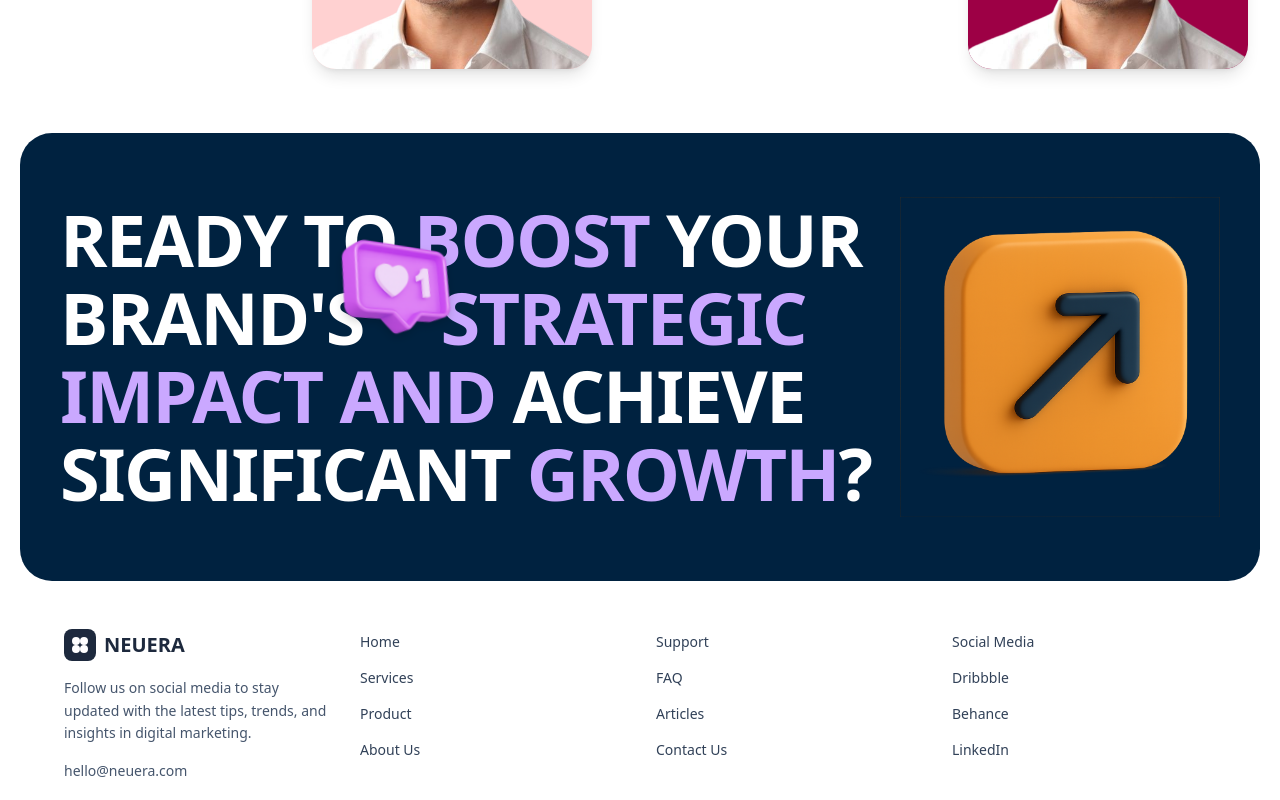
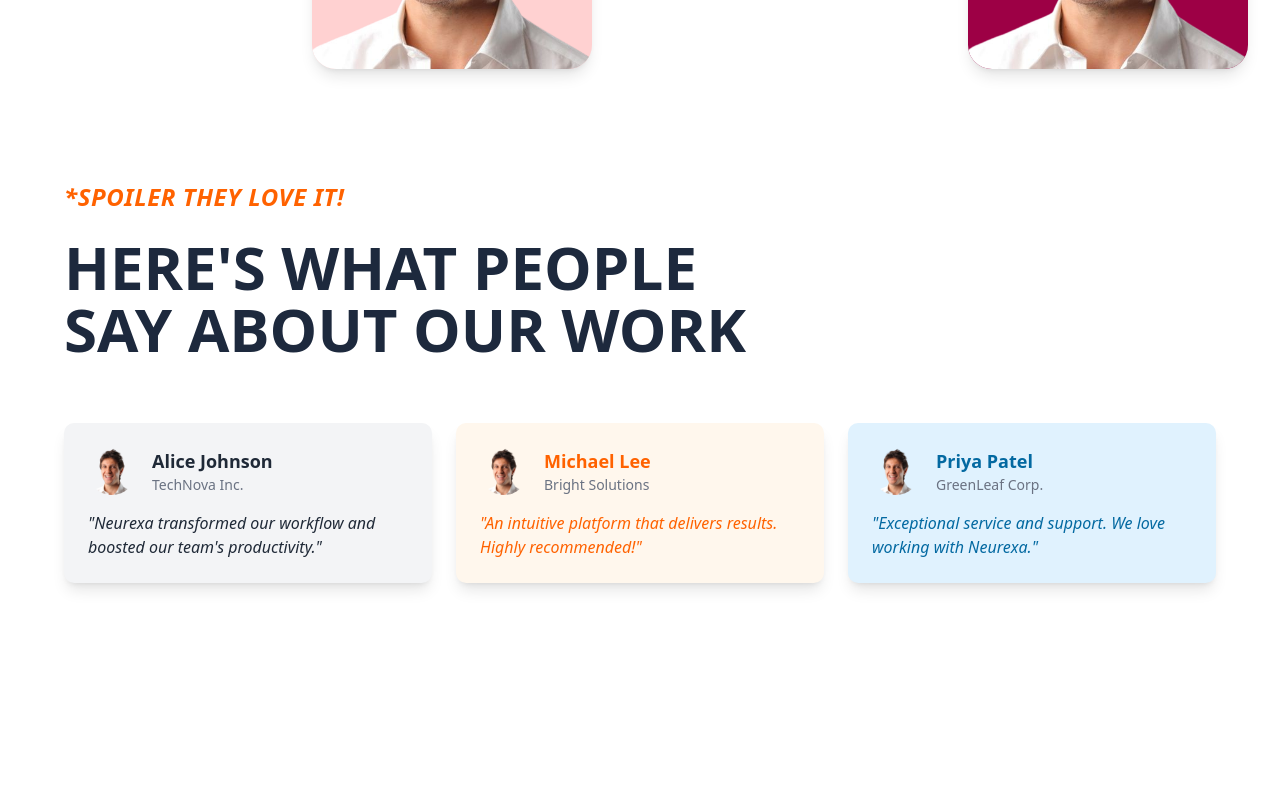
Before and after one commit to Shivam-Prajapati-59/Neurexa_Landing, a Next.js app: page / in a window 1280 px wide. Shown: the part 5540-6340 px from the top of the page. Built offline with nearby package versions, Linux system fonts and the light colour scheme.

Commit message:
Added Feedback section

```diff
--- a/src/app/page.tsx
+++ b/src/app/page.tsx
@@ -1,6 +1,7 @@
 "use client";
 import CreatorsPage from "@/components/CreatorsPage";
 import FeatureSection from "@/components/FeatureSection";
+import FeedbackSection from "@/components/FeedbackSection";
 import Footer from "@/components/Footer";
 import HeroSection from "@/components/HeroSection";
 import NameCarousel from "@/components/NameCarousel";
@@ -20,6 +21,7 @@ export default function Home() {
       <ProjectSection />
       <TaglinePage />
       <CreatorsPage />
+      <FeedbackSection />
       <Footer />
 
       {/* <h1 className=" text-gray-900 text-8xl">
--- /dev/null
+++ b/src/components/FeedbackSection.tsx
@@ -0,0 +1,87 @@
+import { b } from "framer-motion/client";
+import React from "react";
+import { text } from "stream/consumers";
+
+const FeedBack = [
+  {
+    quote:
+      "Neurexa transformed our workflow and boosted our team's productivity.",
+    company: "TechNova Inc.",
+    Image: "/john.png",
+    name: "Alice Johnson",
+    bgColor: "#f3f4f6",
+    textColor: "#1f2937",
+  },
+  {
+    quote: "An intuitive platform that delivers results. Highly recommended!",
+    company: "Bright Solutions",
+    Image: "/john.png",
+    name: "Michael Lee",
+    bgColor: "#fff7ed",
+    textColor: "#ff6200",
+  },
+  {
+    quote: "Exceptional service and support. We love working with Neurexa.",
+    company: "GreenLeaf Corp.",
+    Image: "/john.png",
+    name: "Priya Patel",
+    bgColor: "#e0f2fe",
+    textColor: "#0369a1",
+  },
+];
+
+const FeedbackSection = () => {
+  return (
+    <div className=" px-8 md:px-16 lg:px-24 xl:px-16 pt-8 lg:pt-12  min-h-screen bg-white">
+      <div className="max-w-7xl mx-auto">
+        <div className="grid grid-cols-1 lg:grid-cols-12 gap-6 lg:gap-8 xl:gap-12 items-start lg:items-center mb-12 lg:mb-16">
+          <div className="lg:col-span-7 xl:col-span-8">
+            <div className="mb-4 lg:mb-6">
+              <span className="text-base sm:text-lg md:text-xl lg:text-2xl text-[#ff6200] font-bold italic tracking-wide">
+                *SPOILER THEY LOVE IT!
+              </span>
+            </div>
+            <div className="space-y-0.5 sm:space-y-1 lg:space-y-0.5">
+              <div className="flex flex-wrap items-baseline font-black uppercase text-2xl sm:text-3xl md:text-4xl lg:text-5xl xl:text-6xl gap-2 sm:gap-3 lg:gap-4">
+                <span className="text-slate-800">Here's what people </span>
+              </div>
+              <div className="flex flex-wrap items-baseline font-black uppercase text-2xl sm:text-3xl md:text-4xl lg:text-5xl xl:text-6xl gap-2 sm:gap-3 lg:gap-4">
+                <span className="text-slate-800">Say About Our Work </span>
+              </div>
+            </div>
+          </div>
+        </div>
+      </div>
+
+      <div className="max-w-7xl mx-auto ">
+        <div className="grid grid-cols-1 sm:grid-cols-2 lg:grid-cols-3 gap-6">
+          {FeedBack.map((feedback, index) => (
+            <div
+              key={index}
+              className="p-6 rounded-lg shadow-lg"
+              style={{
+                backgroundColor: feedback.bgColor,
+                color: feedback.textColor,
+              }}
+            >
+              <div className="flex items-center mb-4">
+                <img
+                  src={feedback.Image}
+                  alt={feedback.name}
+                  className="w-12 h-12 rounded-full mr-4"
+                />
+                <div>
+                  <h3 className="text-lg font-semibold">{feedback.name}</h3>
+                  <p className="text-sm text-gray-500">{feedback.company}</p>
+                </div>
+              </div>
+              <p className="text-base italic">"{feedback.quote}"</p>
+            </div>
+          ))}
+        </div>
+      </div>
+    </div>
+  );
+};
+
+export default FeedbackSection;
```
